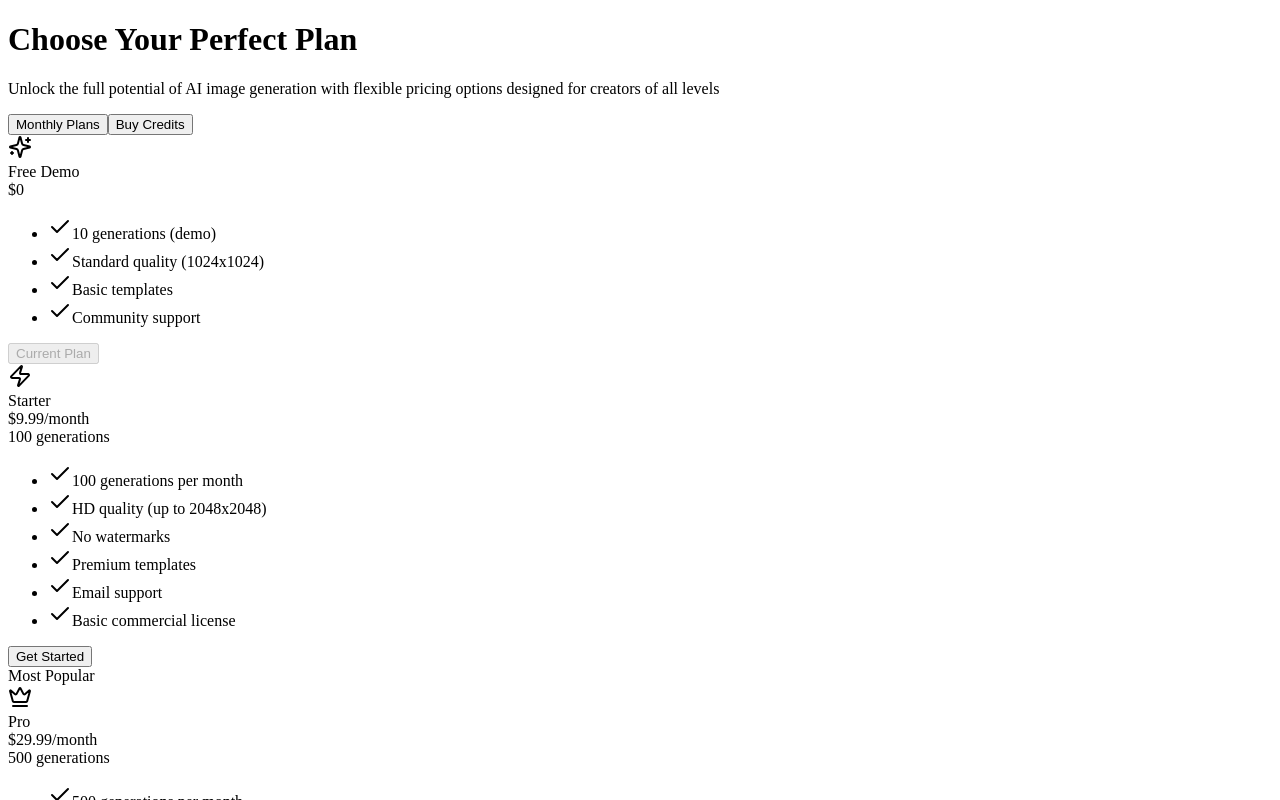
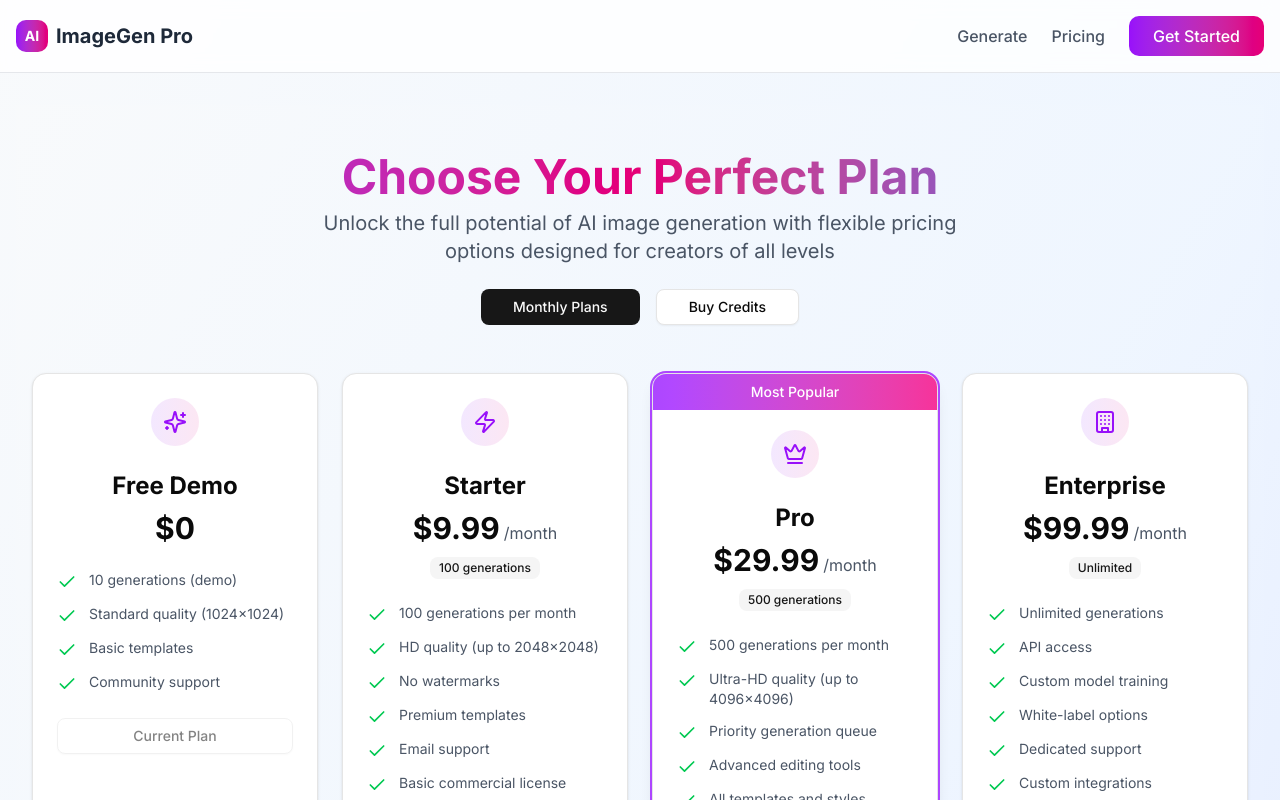
Before and after one commit to blackboxai-deploy/vibe-1757638934412, a Next.js app: page /pricing in a window 1280 px wide. Shown: the top 800 px of the page. Built offline with nearby package versions, Linux system fonts and the light colour scheme.

Commit message:
Add src/app/layout.tsx

```diff
--- /dev/null
+++ b/src/app/layout.tsx
@@ -0,0 +1,48 @@
+import type { Metadata } from "next";
+import { Inter } from "next/font/google";
+import "./globals.css";
+import { Toaster } from "@/components/ui/sonner";
+
+const inter = Inter({ subsets: ["latin"] });
+
+export const metadata: Metadata = {
+  title: "AI Image Generator Pro",
+  description: "Generate stunning images with AI using advanced Flux models. Professional-grade image generation for creators and businesses.",
+  keywords: ["AI", "image generation", "art", "artificial intelligence", "Flux", "creative tools", "commercial license"],
+};
+
+export default function RootLayout({
+  children,
+}: {
+  children: React.ReactNode;
+}) {
+  return (
+    <html lang="en">
+      <body className={`${inter.className} antialiased bg-gradient-to-br from-slate-50 via-blue-50 to-indigo-100 min-h-screen`}>
+        {/* Simple Header */}
+        <header className="bg-white/80 backdrop-blur-sm border-b border-gray-200 sticky top-0 z-50">
+          <div className="max-w-7xl mx-auto px-4 py-4 flex items-center justify-between">
+            <div className="flex items-center space-x-2">
+              <div className="w-8 h-8 bg-gradient-to-r from-purple-600 to-pink-600 rounded-lg flex items-center justify-center">
+                <span className="text-white font-bold text-sm">AI</span>
+              </div>
+              <span className="font-bold text-xl text-gray-800">ImageGen Pro</span>
+            </div>
+            <nav className="flex items-center space-x-6">
+              <a href="#" className="text-gray-600 hover:text-gray-800 font-medium transition-colors">Generate</a>
+              <a href="/pricing" className="text-gray-600 hover:text-gray-800 font-medium transition-colors">Pricing</a>
+              <button className="bg-gradient-to-r from-purple-600 to-pink-600 hover:from-purple-700 hover:to-pink-700 text-white px-6 py-2 rounded-lg font-medium transition-colors">
+                Get Started
+              </button>
+            </nav>
+          </div>
+        </header>
+
+        <main className="container mx-auto px-4 py-8">
+          {children}
+        </main>
+        <Toaster position="top-center" />
+      </body>
+    </html>
+  );
+}
```
